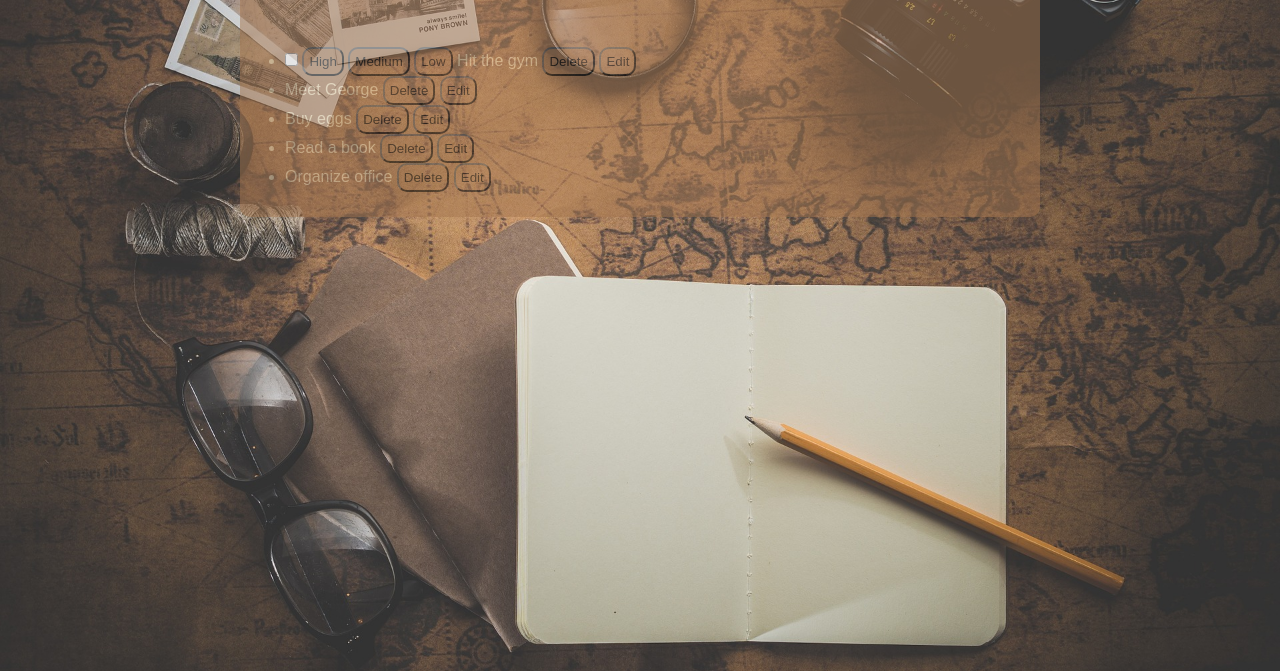
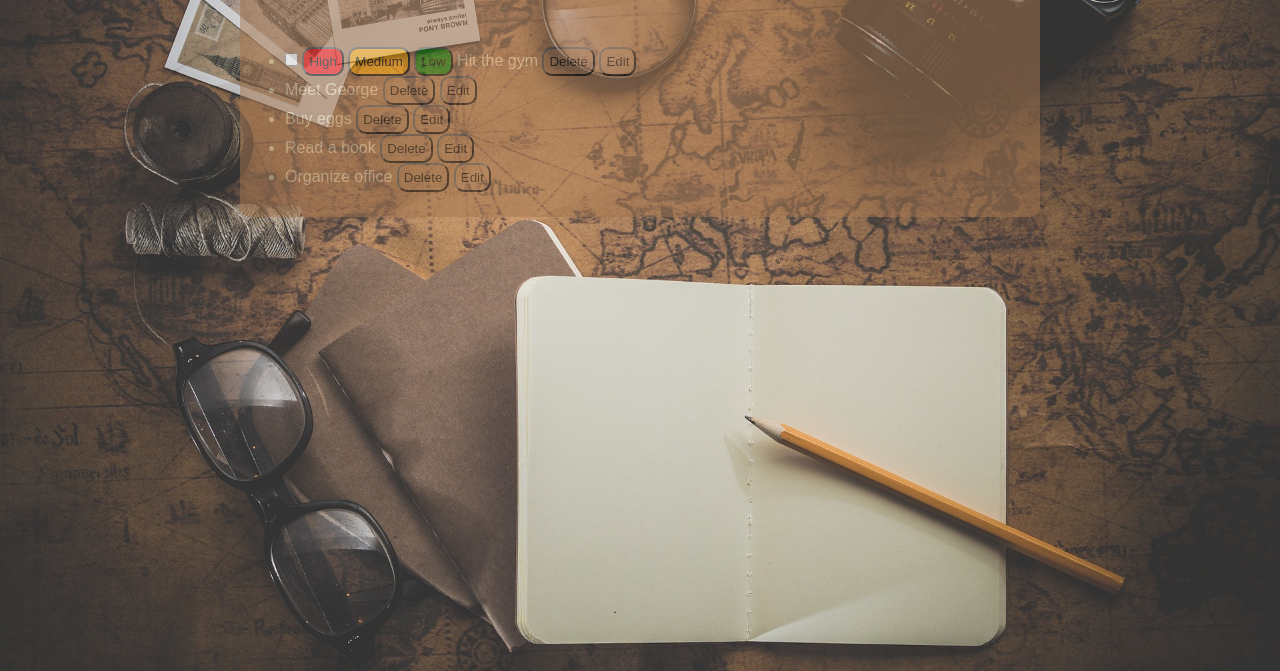
Before and after one commit to Gabriele-Dev-React/myTrello, a plain HTML site: page index.html in a window 1280 px wide. Shown: the part 249-920 px from the top of the page. Drawn offline with Linux system fonts and the light colour scheme.

Commit message:
fix(general)fixed button

```diff
--- a/style.css
+++ b/style.css
@@ -23,10 +23,14 @@ p,
 li {
   color: wheat;
 }
-button {
+.delete,
+.edit,
+.button-add,
+.button-show-hide {
   border-radius: 10px;
   background-color: #a6764f;
   padding: 5px 5px 5px 5px;
+  cursor: pointer;
 }
 .box {
   margin: 120px auto;
@@ -66,3 +70,20 @@ button {
   margin-top: 50px;
   margin-left: 20px;
 }
+
+.button-high {
+  background-color: red;
+  border-radius: 10px;
+  padding: 5px 5px 5px 5px;
+}
+.button-med {
+  background-color: orange;
+  border-radius: 10px;
+  padding: 5px 5px 5px 5px;
+}
+
+.button-low {
+  background-color: green;
+  border-radius: 10px;
+  padding: 5px 5px 5px 5px;
+}
```
